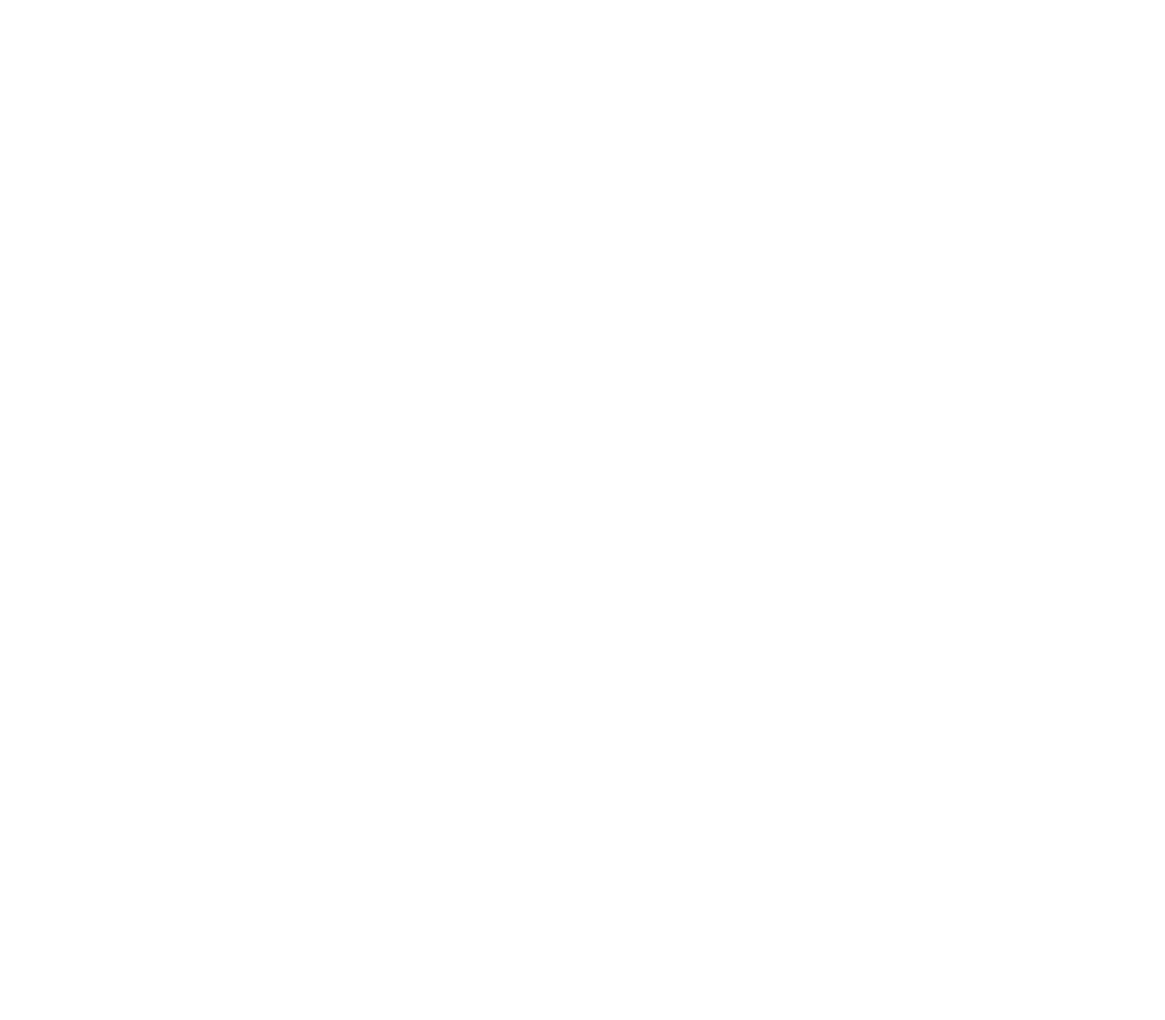
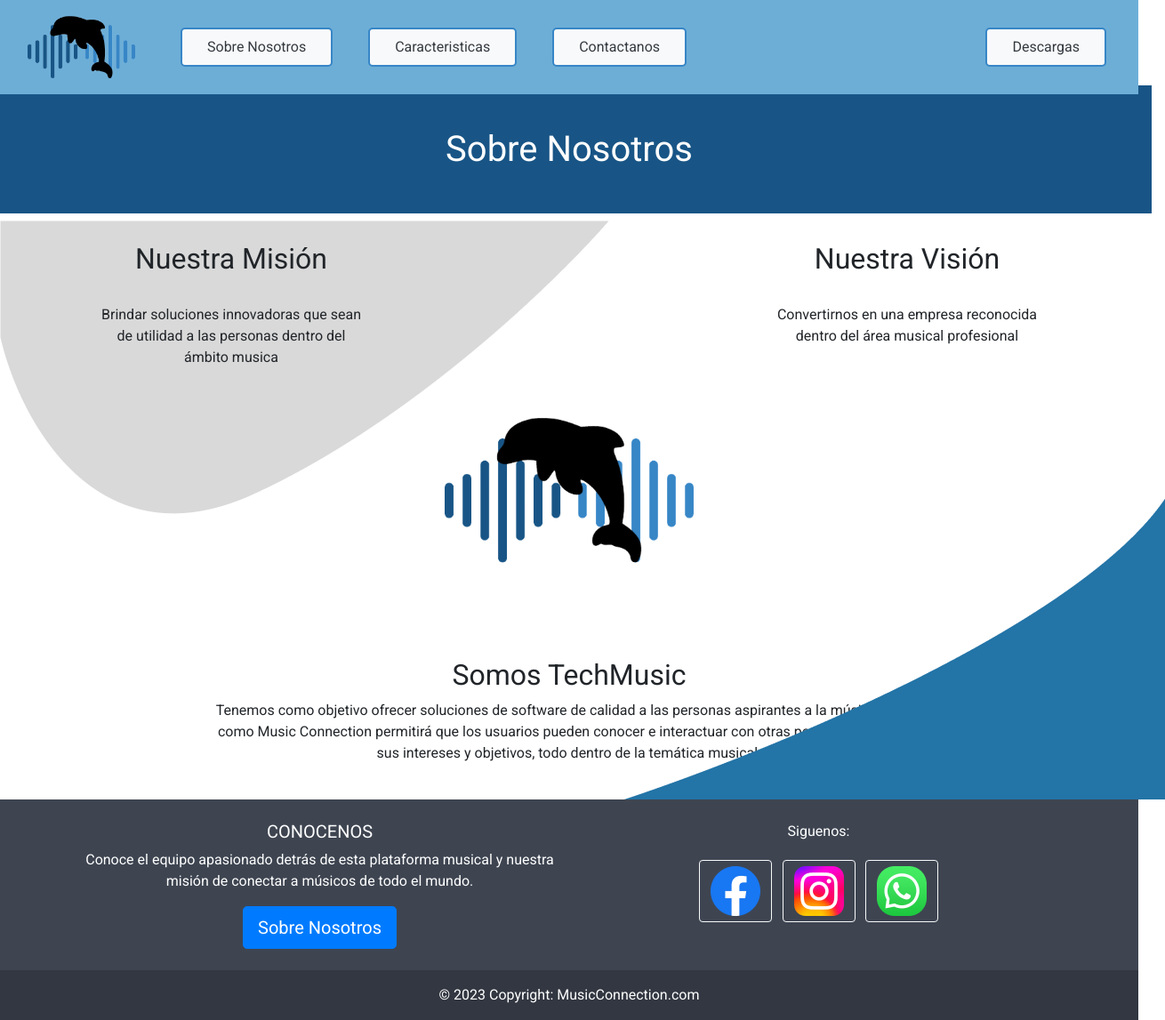
Before and after one commit to jsyumg/IHCyTecnologiasMoviles-LandingPage, a plain HTML site: page sobrenosotros.html in a window 1280 px wide. Shown: the whole page at 89% size, 1310 px wide, since content can reach past the window. Before the commit the page ends 800 px from the top, so only its background shows below. Drawn offline with Linux system fonts and the light colour scheme.

Commit message:
añadido link a botones sobrenosotros y logo

```diff
--- a/css/styles.css
+++ b/css/styles.css
@@ -62,3 +62,17 @@ body{
 	z-index: -1;
 	width: 15%;
 }
+
+.h1-title {
+	background-color: #185586;
+	color: white;
+}
+
+.move-down {
+	margin-top: 60%;
+}
+
+.back-image{
+	position:absolute;
+
+}
--- a/sobrenosotros.html
+++ b/sobrenosotros.html
@@ -0,0 +1,181 @@
+<!DOCTYPE html>
+<html lang="en">
+  <head>
+    <meta charset="utf-8">
+	<meta http-equiv="X-UA-Compatible" content="IE=edge">
+	<meta name="viewport" content="width=device-width, initial-scale=1">
+    <title>Music Connection</title>
+    <!-- Bootstrap -->
+	<link href="css/bootstrap-4.4.1.css" rel="stylesheet">
+	<link href="css/styles.css" rel="stylesheet" type="text/css">
+  </head>
+  <body>
+  	<!-- body code goes here -->
+<nav class="navbar navbar-expand-lg navbar-dark bg-dark fixed-top">
+       <a class="navbar-brand" href="index.html">
+    <img src="images/logo.png" class="img-fluid" width="151" height="79" alt=""/> </a>
+       <button class="navbar-toggler" type="button" data-toggle="collapse" data-target="#navbarSupportedContent" aria-controls="navbarSupportedContent" aria-expanded="false" aria-label="Toggle navigation">
+       <span class="navbar-toggler-icon"></span>
+       </button>
+       <div class="collapse navbar-collapse" id="navbarSupportedContent">
+          <ul class="navbar-nav mr-auto ">
+             <li class="nav-item bg-light">
+                <a class="nav-link text-dark" href="#">Sobre Nosotros <span class="sr-only">(current)</span></a>
+             </li>
+             <li class="nav-item bg-light">
+                <a class="nav-link text-dark" href="#">Caracteristicas</a>
+             </li>
+             <li class="nav-item bg-light ">
+			  <a class="nav-link text-dark">Contactanos</a>
+			  </li>
+
+
+          </ul>
+
+
+		   <ul class="navbar-nav ml-auto">
+             <li class="nav-item bg-light">
+				 <a class="nav-link text-dark" href="#">Descargas</a></li>
+          </ul>
+
+
+       </div>
+</nav>
+	  <br/>
+	  <br/>
+	  <br/>
+	  <br/>
+
+<div class="row">
+    <h1 class="container-fluid text-center p-5 h1-title">Sobre Nosotros</h1>
+</div>
+<div class="row">
+    <div class="col-md-6 col-sm-12 col-lg-12">
+        <img src="images/Vector 2.png" class="position-absolute p-0">
+    </div>
+
+
+</div>
+<div class="container-md container-sm position-relative">
+
+    <div class="row">
+        <div class="col-md-4">
+            <div class="container text-center p-4">
+                <h2>Nuestra Misión</h2>
+                <br/>
+                <p>Brindar soluciones innovadoras que sean de utilidad a las personas dentro del ámbito musica</p>
+            </div>
+        </div>
+        <div class="col-md-4">
+            <img src="images/logo.png" class="img-fluid move-down">
+        </div>
+        <div class="col-md-4">
+            <div class="container text-center p-4">
+                <h2>Nuestra Visión</h2>
+                <br/>
+                <p>Convertirnos en una empresa reconocida dentro del área musical profesional</p>
+            </div>
+        </div>
+    </div>
+    <br/>
+    <br/>
+    <br/>
+    <div class="row">
+        <img src="images/Vector 3.png" class="position-absolute position-relative" style="right: -100px; bottom: 0;">
+        <div class="container-fluid text-center p-4 w-75">
+            <h2>Somos TechMusic</h2>
+            <p>Tenemos como objetivo ofrecer soluciones de software de calidad a las personas aspirantes a la música. Así es como Music Connection permitirá que los usuarios pueden conocer e interactuar con otras personas a partir de sus intereses y objetivos, todo dentro de la temática musical.</p>
+        </div>
+    </div>
+</div>
+
+
+
+
+
+
+
+		<footer
+          class="text-center text-lg-start text-white"
+          style="background-color: #3e4551"
+          >
+    <!-- Grid container -->
+    <div class="container p-4 pb-0">
+
+        <div class="row">
+          <!--Grid column-->
+          <div class="col-lg-6 col-md-6">
+            <h5 class="text-uppercase">Conocenos</h5>
+
+            <p>
+              Conoce el equipo apasionado detrás de esta plataforma musical y nuestra misión de conectar a músicos de todo el mundo.
+            </p>
+
+
+          <a class="btn btn-primary btn-lg" href="#" role="button">Sobre Nosotros</a>
+          </div>
+          <!--Grid column-->
+
+
+
+      <!-- Section: Links -->
+
+      <!-- Section: Social media -->
+      <section class="col-lg-6 col-md-6 mb-4 text-center">
+		  <p> Siguenos:</p>
+        <!-- Facebook -->
+        <a
+           class="btn btn-outline-light btn-floating m-1"
+           href="#!"
+           role="button"
+           ><i class="fab fa-facebook-f"></i
+          ><img src="images/fb_icon_325x325 1.png" alt=""/></a>
+
+        <!-- Instagram -->
+        <a
+           class="btn btn-outline-light btn-floating m-1"
+           href="#!"
+           role="button"
+           ><i class="fab fa-instagram"></i
+          ><img src="images/Instagram_logo_2022 1.png"/></a>
+
+        <!-- Whatsapp -->
+        <a
+           class="btn btn-outline-light btn-floating m-1"
+           href="#!"
+           role="button"
+           ><i class="fab fa-whatsapp"></i
+          ><img src="images/image 2.png"/></a>
+      </section>
+      <!-- Section: Social media -->
+    </div>
+		  </div>
+    <!-- Grid container -->
+
+    <!-- Copyright -->
+    <div
+         class="text-center p-3"
+         style="background-color: rgba(0, 0, 0, 0.2)"
+         >
+      © 2023 Copyright:
+      <a class="text-white" href="#!"
+         >MusicConnection.com</a
+        >
+    </div>
+    <!-- Copyright -->
+  </footer>
+
+
+
+
+
+
+
+	<!-- jQuery (necessary for Bootstrap's JavaScript plugins) -->
+	<script src="js/jquery-3.4.1.min.js"></script>
+
+	<!-- Include all compiled plugins (below), or include individual files as needed -->
+	<script src="js/popper.min.js"></script>
+  <script src="js/bootstrap-4.4.1.js"></script>
+  </body>
+</html>
```
Also changed, not shown: index.html (+1 -1 lines), css/bootstrap-4.4.1.css.
